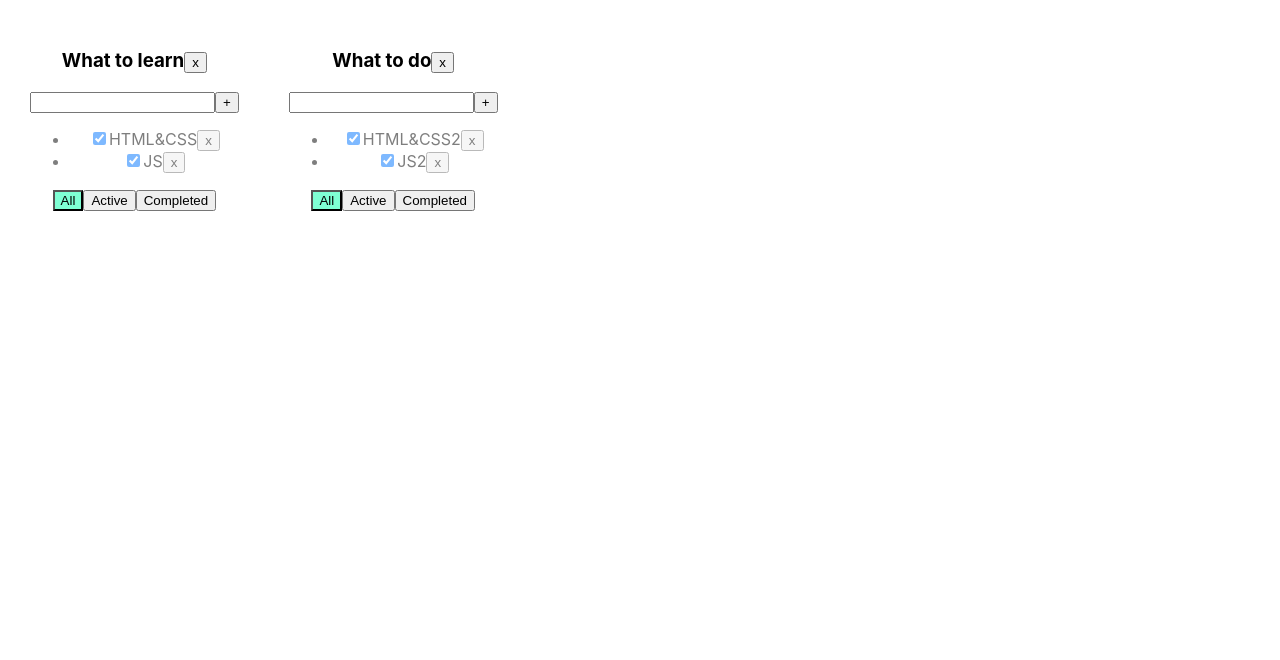
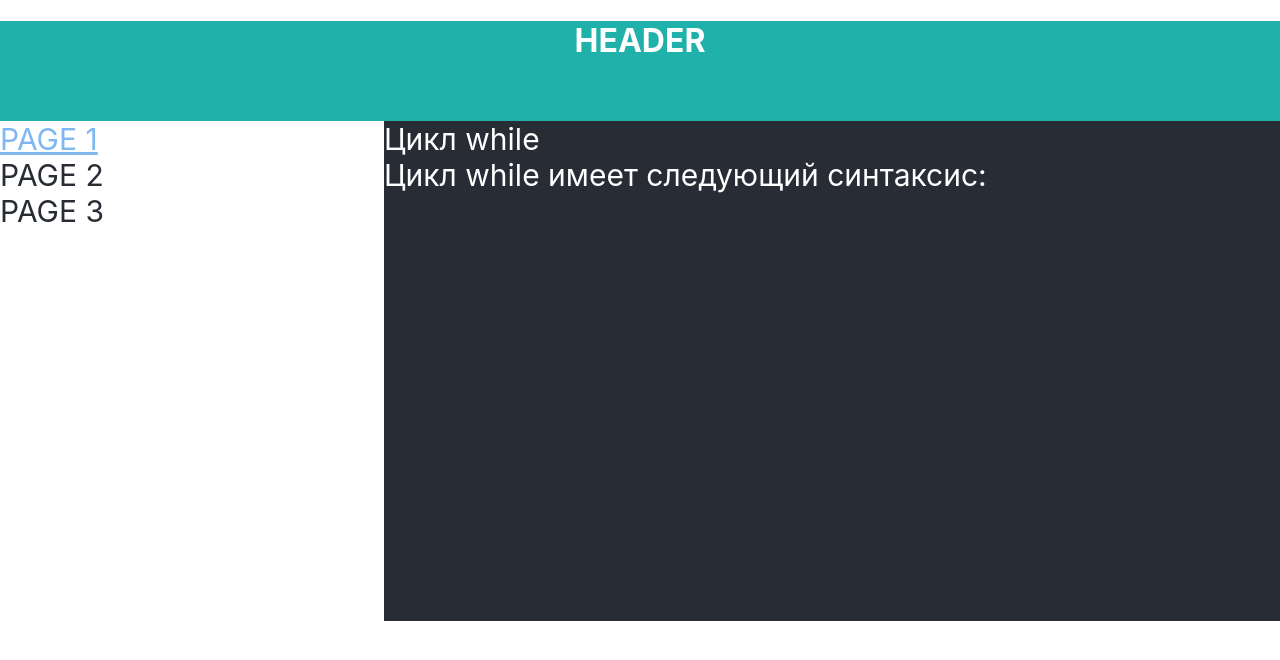
Before and after one commit to vitalyabedik/it-incubator.microtasks, a React (Create React App) app: page /page/0 in a window 1280 px wide. Shown: the top 660 px of the page. Built offline with nearby package versions, Linux system fonts and the light colour scheme.

Commit message:
feat: basic template tuesday-hw-help-02

```diff
--- a/src/App.tsx
+++ b/src/App.tsx
@@ -2,13 +2,13 @@ import React from 'react';
 
 import './App.css';
 
-import {TuesdayExtra2} from './components/Tuesday/tuesday-extra-lesson-02/TuesdayExtra2';
+import {TuesdayExtra2Hw} from './components/Tuesday/tuesday-hw-help-02/TuesdayExtra2Hw';
 
 function App() {
 
     return (
         <>
-            <TuesdayExtra2/>
+            <TuesdayExtra2Hw/>
         </>
 
     );
--- /dev/null
+++ b/src/components/Tuesday/tuesday-hw-help-02/TuesdayExtra2Hw.css
@@ -0,0 +1,38 @@
+.App {
+    text-align: center;
+}
+
+.App-logo {
+    height: 40vmin;
+    pointer-events: none;
+}
+
+@media (prefers-reduced-motion: no-preference) {
+    .App-logo {
+        animation: App-logo-spin infinite 20s linear;
+    }
+}
+
+.App-header {
+    background-color: #282c34;
+    min-height: 100vh;
+    display: flex;
+    flex-direction: column;
+    align-items: center;
+    justify-content: center;
+    font-size: calc(10px + 2vmin);
+    color: white;
+}
+
+.App-link {
+    color: #61dafb;
+}
+
+@keyframes App-logo-spin {
+    from {
+        transform: rotate(0deg);
+    }
+    to {
+        transform: rotate(360deg);
+    }
+}
--- /dev/null
+++ b/src/components/Tuesday/tuesday-hw-help-02/TuesdayExtra2Hw.tsx
@@ -0,0 +1,13 @@
+import React, {useState} from 'react';
+
+import './TuesdayExtra2Hw.css'
+
+import {Site} from './components/Site';
+
+export const TuesdayExtra2Hw = () => {
+    return (
+        <div>
+            <Site/>
+        </div>
+    )
+}
--- /dev/null
+++ b/src/components/Tuesday/tuesday-hw-help-02/components/Site.module.css
@@ -0,0 +1,41 @@
+.header {
+    background-color: lightseagreen;
+    width: 100%;
+    height: 100px;
+    text-align: center;
+    color: white;
+}
+
+.body{
+    display: flex;
+
+}
+
+.nav{
+   background-color: white;
+    height: 500px;
+    width: 30%;
+    color:#282c34;
+    font-size: 30px;
+
+}
+
+.content{
+    background-color:#282c34;
+    height: 500px;
+    width: 70%;
+    color: white;
+    font-size: 30px;
+}
+
+
+.navLink {
+    text-decoration: none;
+    color: #282c34;
+}
+
+
+.nav a.active {
+    color: #7fb8f1;
+    text-decoration: underline;
+}
--- /dev/null
+++ b/src/components/Tuesday/tuesday-hw-help-02/components/Site.tsx
@@ -0,0 +1,40 @@
+import React from 'react';
+import {Navigate, NavLink, Route, Routes} from 'react-router-dom';
+import styles from './Site.module.css'
+import {PageOne} from "./pages/PageOne";
+import {PageTwo} from "./pages/PageTwo";
+import {PageThree} from "./pages/PageThree";
+import {Error404} from "./pages/Error404";
+import {Page} from "./pages/Page";
+import {dataState} from "../dataState/dataState";
+
+
+export const Site = () => {
+    return (
+        <div>
+            <div className={styles.header}><h1>HEADER</h1></div>
+            <div className={styles.body}>
+                <div className={styles.nav}>
+                    <div><NavLink to={'/page/0'} className={({isActive})=>isActive ?styles.active : styles.navLink}>PAGE 1</NavLink></div>
+                    <div><NavLink to={'/page/1'} className={({isActive})=>isActive ?styles.active : styles.navLink}>PAGE 2</NavLink></div>
+                    <div><NavLink to={'/page/2'} className={({isActive})=>isActive ?styles.active : styles.navLink}>PAGE 3</NavLink></div>
+                    {/*<div><NavLink to={'/page3'} className={({isActive})=>isActive ?styles.active : styles.navLink}>PAGE 3</NavLink></div>*/}
+                    {/*<div><a href='/page3'>PAGE 3 AHREF</a></div>*/}
+                </div>
+
+                <div className={styles.content}>
+                    <Routes>
+                        <Route path={'/'} element={<Navigate to={'/page/0'}/>}/>
+
+                        <Route path={'/page/:id'} element={<Page pages={dataState.pages}/>}/>
+
+                        {/*<Route path={'/page2'} element={<PageTwo/>}/>*/}
+                        {/*<Route path={'/page3'} element={<PageThree/>}/>*/}
+
+                        <Route path={'/*'} element={<Error404/>}/>
+                    </Routes>
+                </div>
+            </div>
+        </div>
+    );
+};
--- /dev/null
+++ b/src/components/Tuesday/tuesday-hw-help-02/components/pages/Content.tsx
@@ -0,0 +1,16 @@
+import React from 'react';
+
+type ContentTypeProps={
+    heading:string,
+    pages:string
+}
+
+export const Content = (props:ContentTypeProps) => {
+    const{heading, pages}=props
+    return (
+        <div>
+            <div>{heading}</div>
+            <div>{pages}</div>
+        </div>
+    );
+};
--- /dev/null
+++ b/src/components/Tuesday/tuesday-hw-help-02/components/pages/Error404.tsx
@@ -0,0 +1,9 @@
+import React from 'react';
+
+export const Error404 = () => {
+    return (
+        <div>
+            Error404
+        </div>
+    );
+};
--- /dev/null
+++ b/src/components/Tuesday/tuesday-hw-help-02/components/pages/Page.tsx
@@ -0,0 +1,26 @@
+import React from 'react';
+import {PagesType} from "../../dataState/dataState";
+import {useParams} from "react-router-dom";
+import {Content} from "./Content";
+
+type PagePropsType = {
+    pages: Array<PagesType>
+}
+
+
+export const Page = (props: PagePropsType) => {
+    const param = useParams()
+    // console.log('params: ', Number(param.id))
+
+    return (
+        <Content heading={props.pages[Number(param.id)].heading} pages={props.pages[Number(param.id)].about}/>
+        // <div>
+        //     <div>
+        //         {props.pages[Number(param.id)].heading}
+        //     </div>
+        //     <div>
+        //         {props.pages[Number(param.id)].about}
+        //     </div>
+        // </div>
+    );
+};
--- /dev/null
+++ b/src/components/Tuesday/tuesday-hw-help-02/components/pages/PageOne.tsx
@@ -0,0 +1,9 @@
+import React from 'react';
+
+export const PageOne = () => {
+    return (
+        <div>
+            PageOne
+        </div>
+    );
+};
--- /dev/null
+++ b/src/components/Tuesday/tuesday-hw-help-02/components/pages/PageThree.tsx
@@ -0,0 +1,9 @@
+import React from 'react';
+
+export const PageThree = () => {
+    return (
+        <div>
+            PageThree
+        </div>
+    );
+};
--- /dev/null
+++ b/src/components/Tuesday/tuesday-hw-help-02/components/pages/PageTwo.tsx
@@ -0,0 +1,9 @@
+import React from 'react';
+
+export const PageTwo = () => {
+    return (
+        <div>
+            PageTwo
+        </div>
+    );
+};
--- /dev/null
+++ b/src/components/Tuesday/tuesday-hw-help-02/dataState/dataState.ts
@@ -0,0 +1,26 @@
+export const dataState: DataStateType = {
+    pages:
+        [
+            {
+                heading: "Цикл while",
+                about: " Цикл while имеет следующий синтаксис: ",
+            },
+            {
+                heading: "Цикл for",
+                about: " Цикл for имеет следующий синтаксис: ",
+            },
+            {
+                heading: "Конструкция \"switch\"",
+                about: " Конструкция switch заменяет собой сразу несколько if.",
+            },
+        ],
+}
+
+export type DataStateType = {
+    pages: Array<PagesType>
+}
+
+export type PagesType = {
+    heading: string
+    about: string
+}
```
